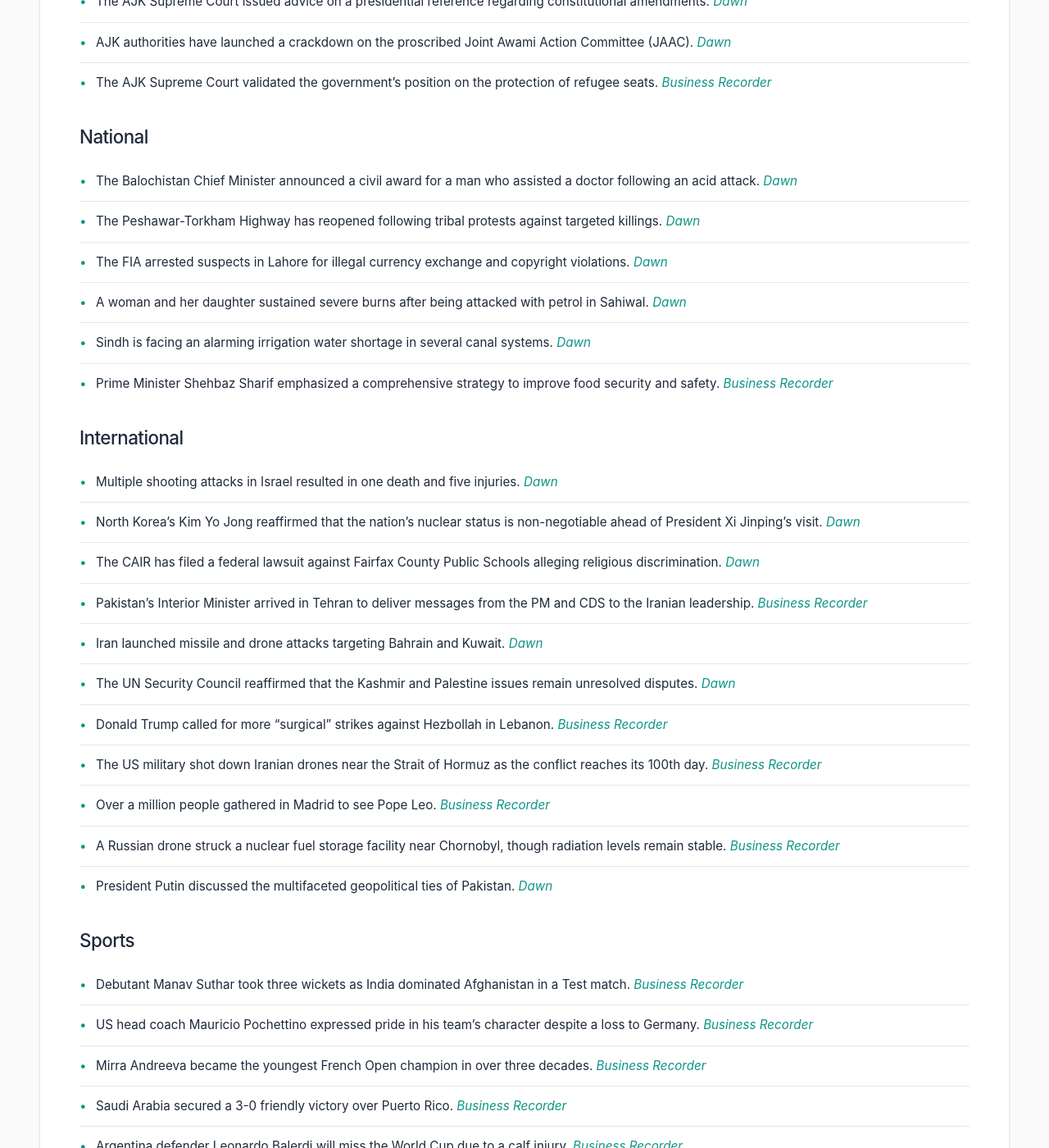
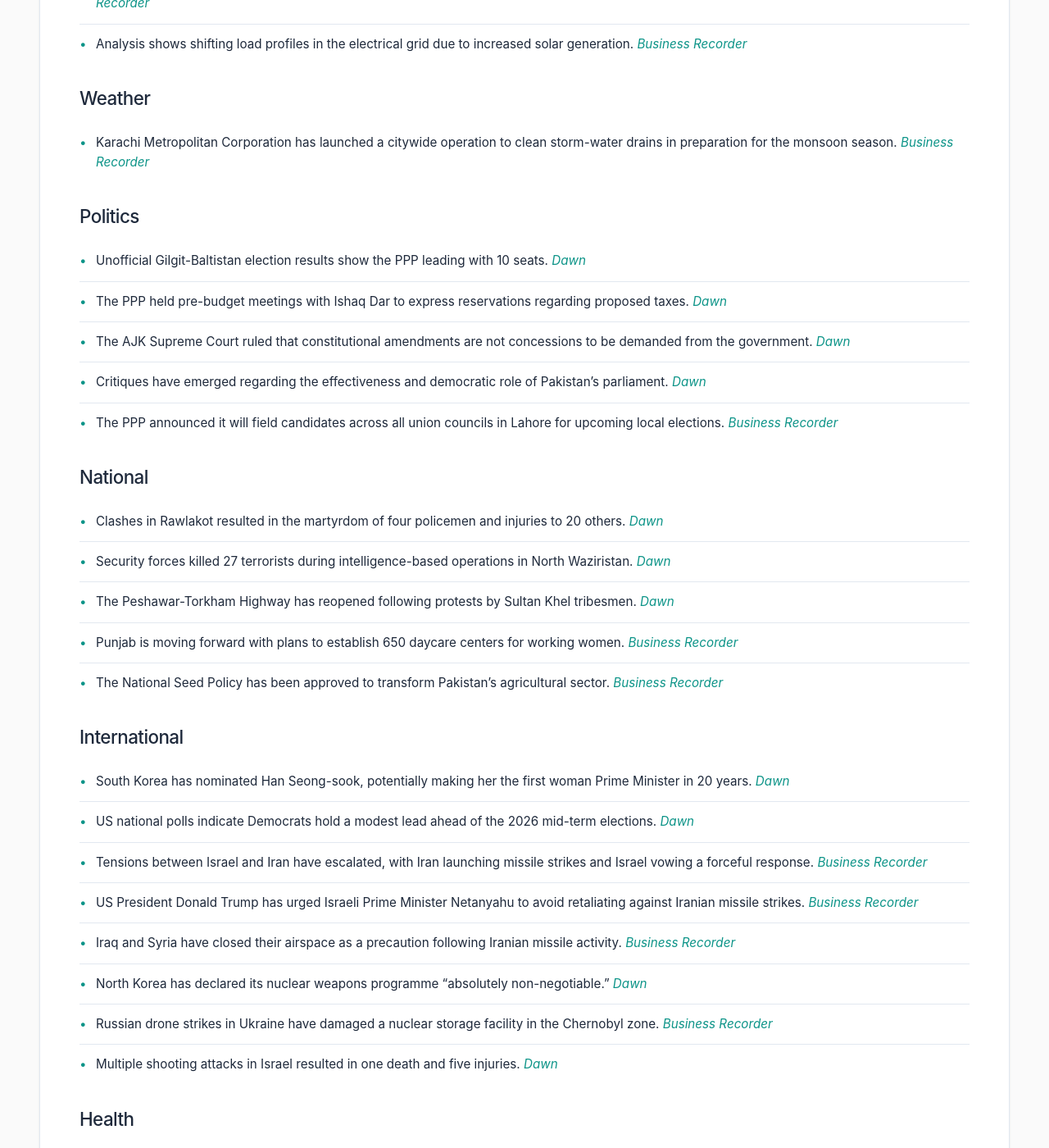
Before and after one commit to zsubzwary/news, a Jekyll site: the page built from en/index.md, in a window 1280 px wide and 1400 px high, scrolled down 1112 px. Shown: the whole window at 82% size. Built offline with Jekyll 4.4.1, drawn with Linux system fonts in a browser that asks for light colours; some web fonts are replaced; comment, search, counter and statistics services are not loaded; some of the changed text lies outside the part shown.

Commit message:
DateTime; 2026-06-08T04:03:53.524Z

```diff
--- a/en/index.md
+++ b/en/index.md
@@ -4,59 +4,56 @@ title: Pakistan News Briefing
 lang: en
 ---
 
-Published at: 07-Jun-2026 21:04PKT
+Published at: 08-Jun-2026 09:03PKT
 
 Time to read: 4 mins
 
 ### Economy
-- The poultry industry continues to grow despite high costs and market volatility. *[Dawn](https://www.dawn.com/news/2005767/poultry-industry-grows-at-consumers-cost)*
-- Manufacturers in the ceramic tile and glass industries oppose proposed import duty cuts. *[Dawn](https://www.dawn.com/news/2005766/manufacturers-of-tile-glass-oppose-import-duty-cuts)*
-- Global airlines have halved their 2026 profit forecasts due to fuel price shocks from Middle East conflicts. *[Business Recorder](https://www.brecorder.com/news/40424391/global-airlines-slash-2026-profit-forecast-on-fuel-shock-from-iran-war)*
-- OPEC+ has agreed to a fourth oil output quota increase amid supply crises. *[Business Recorder](https://www.brecorder.com/news/40424390/opec-agrees-fourth-oil-quota-hike-since-hormuz-closure)*
-- Israel’s ongoing multi-front war is incurring massive economic and social costs, reaching $138 billion. *[Dawn](https://www.dawn.com/news/2005853/israels-permanent-state-of-war-comes-with-economic-social-costs)*
-- Airlink Communication Limited has officially launched the Hisense brand in Pakistan. *[Business Recorder](https://www.brecorder.com/news/40424387/airlink-communication-limited-officially-launches-hisense-in-pakistan-marking-a-new-era-for-consumer-electronics-in-the-country)*
-- A new REIT-backed real estate opportunity has been presented at The Palms, Silk Gardens in Karachi. *[Business Recorder](https://www.brecorder.com/news/40424376/the-palms-at-silk-gardens-presents-a-strong-reit-backed-deal-estate-opportunity)*
+- The National Economic Council may revise federal and provincial development plans worth Rs4.715 trillion for the next fiscal year. *[Dawn](https://www.dawn.com/news/2006024/budget-2026-27-political-fiscal-reality-to-reshape-uplift-budget-as-nec-meets-today)*
+- The Oil and Gas Regulatory Authority (Ogra) is facing internal disarray following pricing investigations and the resignation of a member. *[Dawn](https://www.dawn.com/news/2006034/ogra-in-disarray-amid-pricing-probe-legal-challenges)*
+- OPEC+ has approved its fourth oil output quota hike in four months, despite supply crises caused by the US-Iran conflict. *[Dawn](https://www.dawn.com/news/2005888/opec-approves-fourth-oil-output-quota-hike-since-hormuz-closure)*
+- Pakistan's widening trade deficit points to deep-seated structural constraints rather than mere cyclical swings. *[Dawn](https://www.dawn.com/news/2005958/digging-deeper-into-deficit)*
+- The Pakistan Institute of Development Economics (PIDE) has called for a National Savings Mobilization Package to combat declining domestic savings. *[Business Recorder](https://www.brecorder.com/news/40424406/budget-fy2026-27-domestic-savings-decline-spurs-call-for-targeted-mobilisation-plan-pide)*
+- KPRA has successfully collected Rs156 million in revenue across the Mardan and Malakand regions. *[Business Recorder](https://www.brecorder.com/news/40424407/mardan-malakand-region-kpra-collects-rs156m-revenue)*
+- The Federation of Pakistan Chambers of Commerce & Industry (FPCCI) has rejected the new Punjab Infrastructure Development Cess, calling it double taxation. *[Business Recorder](https://www.brecorder.com/news/40424415/fpcci-rejects-punjab-infrastructure-development-cess)*
+- Fiscal deficit and illicit trade remain major challenges as the country seeks economic stabilization. *[Business Recorder](https://www.brecorder.com/news/40424411/fiscal-deficit-puts-illicit-trade-under-spotlight)*
+- Efforts to achieve debt re-profiling for CPEC contracts have yet to yield sufficient results. *[Business Recorder](https://www.brecorder.com/news/40424417/cpec-outcome)*
 
 ### Science & Technology
 - A top White House artificial intelligence policy adviser, Sriram Krishnan, has announced his departure. *[Dawn](https://www.dawn.com/news/2005854/white-house-ai-policy-adviser-krishnan-to-leave-position)*
+- The Punjab Safe Cities Authority (PSCA) has launched the "CM Punjab QR Panic Button System" to enhance public transport safety. *[Business Recorder](https://www.brecorder.com/news/40424413/psca-introduces-cm-punjab-qr-panic-button-system)*
+- Analysis shows shifting load profiles in the electrical grid due to increased solar generation. *[Business Recorder](https://www.brecorder.com/news/40424401/grid-is-learning-to-compete)*
+
+### Weather
+- Karachi Metropolitan Corporation has launched a citywide operation to clean storm-water drains in preparation for the monsoon season. *[Business Recorder](https://www.brecorder.com/news/40424404/mayor-orders-preparations-ahead-of-monsoon)*
 
 ### Politics
-- Bilawal Bhutto-Zardari plans to meet PM Shehbaz Sharif to resolve the political situation in AJK. *[Dawn](https://www.dawn.com/news/2005870/bilawal-says-will-meet-pm-shehbaz-over-ajk-situation-issues-to-be-resolved-through-talks)*
-- Polling for 24 seats of the Gilgit-Baltistan Legislative Assembly has concluded; unofficial results are being released. *[Dawn](https://www.dawn.com/news/2005670/polling-concludes-for-gilgit-baltistan-general-elections-on-24-seats)* *[ARY](https://arynews.tv/gba-23-unofficial-election-results-2026)*
-- The AJK Supreme Court issued advice on a presidential reference regarding constitutional amendments. *[Dawn](https://www.dawn.com/news/2005860/constitutional-amendment-not-a-concession-to-be-wrested-says-ajk-sc-on-presidential-reference)*
-- AJK authorities have launched a crackdown on the proscribed Joint Awami Action Committee (JAAC). *[Dawn](https://www.dawn.com/news/2005788/ajk-govt-cracks-down-on-jaac-after-imposition-of-ban)*
-- The AJK Supreme Court validated the government's position on the protection of refugee seats. *[Business Recorder](https://www.brecorder.com/news/40424389/ajk-sc-validates-govts-stance-on-refugee-seats-rejecting-politics-of-protests)*
+- Unofficial Gilgit-Baltistan election results show the PPP leading with 10 seats. *[Dawn](https://www.dawn.com/news/2005670/unofficial-results-show-ppp-leading-the-gb-race-with-victory-on-10-seats)*
+- The PPP held pre-budget meetings with Ishaq Dar to express reservations regarding proposed taxes. *[Dawn](https://www.dawn.com/news/2005897/ppp-shares-tax-related-reservations-in-pre-budget-meeting-with-dar-say-sources)*
+- The AJK Supreme Court ruled that constitutional amendments are not concessions to be demanded from the government. *[Dawn](https://www.dawn.com/news/2005860/constitutional-amendment-not-a-concession-to-be-wrested-says-ajk-sc-on-presidential-reference)*
+- Critiques have emerged regarding the effectiveness and democratic role of Pakistan's parliament. *[Dawn](https://www.dawn.com/news/2005999/is-parliament-effective)*
+- The PPP announced it will field candidates across all union councils in Lahore for upcoming local elections. *[Business Recorder](https://www.brecorder.com/news/40424414/local-bodies-elections-ppp-to-field-candidates-across-all-ucs-of-lahore-faisal)*
 
 ### National
-- The Balochistan Chief Minister announced a civil award for a man who assisted a doctor following an acid attack. *[Dawn](https://www.dawn.com/news/2005865/balochistan-cm-announces-civil-award-to-be-conferred-on-man-who-helped-female-doctor-after-acid-attack)*
-- The Peshawar-Torkham Highway has reopened following tribal protests against targeted killings. *[Dawn](https://www.dawn.com/news/2005858/peshawar-torkham-highway-reopens-after-protests-against-recent-targeted-attack)*
-- The FIA arrested suspects in Lahore for illegal currency exchange and copyright violations. *[Dawn](https://www.dawn.com/news/2005849/fia-arrests-2-in-lahore-over-illegal-currency-exchange-another-2-for-copyright-violations)*
-- A woman and her daughter sustained severe burns after being attacked with petrol in Sahiwal. *[Dawn](https://www.dawn.com/news/2005711/woman-daughter-set-ablaze-by-husband-brother-in-law-in-sahiwal)*
-- Sindh is facing an alarming irrigation water shortage in several canal systems. *[Dawn](https://www.dawn.com/news/2005737/irrigation-water-shortage-in-sindh-reaches-alarming-level)*
-- Prime Minister Shehbaz Sharif emphasized a comprehensive strategy to improve food security and safety. *[Business Recorder](https://www.brecorder.com/news/40424381/pakistan-pursuing-comprehensive-strategy-to-strengthen-food-security-food-safety-pm-shehbaz)*
+- Clashes in Rawlakot resulted in the martyrdom of four policemen and injuries to 20 others. *[Dawn](https://www.dawn.com/news/2006025/four-cops-martyred-20-injured-as-ajk-protest-spirals)*
+- Security forces killed 27 terrorists during intelligence-based operations in North Waziristan. *[Dawn](https://www.dawn.com/news/2005890/27-terrorists-killed-in-north-waziristan-ibos-ispr)*
+- The Peshawar-Torkham Highway has reopened following protests by Sultan Khel tribesmen. *[Dawn](https://www.dawn.com/news/2005858/peshawar-torkham-highway-reopens-after-protests-against-recent-targeted-attack)*
+- Punjab is moving forward with plans to establish 650 daycare centers for working women. *[Business Recorder](https://www.brecorder.com/news/40424409/promise-of-daycare-centres-being-fulfilled-across-punjab-cm)*
+- The National Seed Policy has been approved to transform Pakistan's agricultural sector. *[Business Recorder](https://www.brecorder.com/news/40424410/uaf-vc-congratulates-minister-on-approval-of-national-seed-policy)*
 
 ### International
+- South Korea has nominated Han Seong-sook, potentially making her the first woman Prime Minister in 20 years. *[Dawn](https://www.dawn.com/news/2006012/south-korea-names-first-woman-pm-in-20-years)*
+- US national polls indicate Democrats hold a modest lead ahead of the 2026 mid-term elections. *[Dawn](https://www.dawn.com/news/2006017/democrats-hold-early-lead-ahead-of-mid-terms)*
+- Tensions between Israel and Iran have escalated, with Iran launching missile strikes and Israel vowing a forceful response. *[Business Recorder](https://www.brecorder.com/news/40424481/israel-military-chief-vows-to-strike-iran-with-force-as-soon-as-greenlight-is-given)*
+- US President Donald Trump has urged Israeli Prime Minister Netanyahu to avoid retaliating against Iranian missile strikes. *[Business Recorder](https://www.brecorder.com/news/40424482/trump-says-will-urge-netanyahu-not-to-retaliate-against-iranian-missiles-axios)*
+- Iraq and Syria have closed their airspace as a precaution following Iranian missile activity. *[Business Recorder](https://www.brecorder.com/news/40424479/iraq-syria-close-airspace-after-iran-attacks-israel)*
+- North Korea has declared its nuclear weapons programme "absolutely non-negotiable." *[Dawn](https://www.dawn.com/news/2005845/north-korea-nuclear-programme-absolutely-non-negotiable-kim-jong-uns-sister)*
+- Russian drone strikes in Ukraine have damaged a nuclear storage facility in the Chernobyl zone. *[Business Recorder](https://www.brecorder.com/news/40424424/russian-strikes-kill-four-damage-nuclear-storage-facility)*
 - Multiple shooting attacks in Israel resulted in one death and five injuries. *[Dawn](https://www.dawn.com/news/2005859/one-killed-5-wounded-in-israel-shooting-attacks-suspect-dead)*
-- North Korea's Kim Yo Jong reaffirmed that the nation's nuclear status is non-negotiable ahead of President Xi Jinping's visit. *[Dawn](https://www.dawn.com/news/2005845/north-korea-nuclear-programme-absolutely-non-negotiable-kim-jong-uns-sister)*
-- The CAIR has filed a federal lawsuit against Fairfax County Public Schools alleging religious discrimination. *[Dawn](https://www.dawn.com/news/2005851/muslim-rights-group-cair-sues-virginia-schools-over-student-suspensions)*
-- Pakistan's Interior Minister arrived in Tehran to deliver messages from the PM and CDS to the Iranian leadership. *[Business Recorder](https://www.brecorder.com/news/40424383/naqvi-arrives-in-tehran-with-messages-from-pm-field-marshal-munir-amid-regional-tensions)*
-- Iran launched missile and drone attacks targeting Bahrain and Kuwait. *[Dawn](https://www.dawn.com/news/2005792/us-iran-trade-blows-as-gulf-allies-targeted)*
-- The UN Security Council reaffirmed that the Kashmir and Palestine issues remain unresolved disputes. *[Dawn](https://www.dawn.com/news/2005763/un-affirms-kashmir-and-palestine-are-unresolved-disputes)*
-- Donald Trump called for more "surgical" strikes against Hezbollah in Lebanon. *[Business Recorder](https://www.brecorder.com/news/40424392/trump-urges-more-surgical-strikes-against-hezbollah-nbc)*
-- The US military shot down Iranian drones near the Strait of Hormuz as the conflict reaches its 100th day. *[Business Recorder](https://www.brecorder.com/news/40424388/us-says-shot-down-iran-drones-as-war-reaches-100th-day)*
-- Over a million people gathered in Madrid to see Pope Leo. *[Business Recorder](https://www.brecorder.com/news/40424386/more-than-a-million-line-madrid-streets-to-see-pope-leo)*
-- A Russian drone struck a nuclear fuel storage facility near Chornobyl, though radiation levels remain stable. *[Business Recorder](https://www.brecorder.com/news/40424384/russian-drone-hit-nuclear-fuel-storage-facility-near-chornobyl-ukraine-says)*
-- President Putin discussed the multifaceted geopolitical ties of Pakistan. *[Dawn](https://www.dawn.com/news/2005806/putins-pakistan-puzzle)*
 
-### Sports
-- Debutant Manav Suthar took three wickets as India dominated Afghanistan in a Test match. *[Business Recorder](https://www.brecorder.com/news/40424385/debutant-suthar-takes-three-wickets-as-india-dominate-afghanistan-test)*
-- US head coach Mauricio Pochettino expressed pride in his team's character despite a loss to Germany. *[Business Recorder](https://www.brecorder.com/news/40424382/pochettino-happy-with-us-response-despite-loss-to-germany)*
-- Mirra Andreeva became the youngest French Open champion in over three decades. *[Business Recorder](https://www.brecorder.com/news/40424380/a-star-is-born-as-andreeva-eases-into-grand-slam-winners-club)*
-- Saudi Arabia secured a 3-0 friendly victory over Puerto Rico. *[Business Recorder](https://www.brecorder.com/news/40424379/saudi-arabia-beat-puerto-rico-3-0-after-weather-delay-in-first-win-under-donis)*
-- Argentina defender Leonardo Balerdi will miss the World Cup due to a calf injury. *[Business Recorder](https://www.brecorder.com/news/40424377/argentinas-balerdi-out-of-world-cup-with-calf-injury)*
-- England defeated New Zealand by 115 runs in the first Test at Lord’s. *[Business Recorder](https://www.brecorder.com/news/40424374/england-beat-new-zealand-by-115-runs-in-first-test)*
+### Health
+- Doctors in Quetta have announced an indefinite strike following a heinous acid attack on a female colleague. *[Dawn](https://www.dawn.com/news/2006036/doctors-go-on-strike-in-quetta-over-heinous-acid-attack)*
+- The Medical Superintendent of Civil Hospital Karachi met with the Karachi Press Club to discuss healthcare challenges for journalists. *[Business Recorder](https://www.brecorder.com/news/40424405/chk-ms-visits-kpc-pledges-better-facilities-for-journalists)*
 
 ### Other
-- An analysis of the top 5 sprites in Fortnite Chapter 7 Season 3. *[ARY](https://arynews.tv/fortnite-chapter-7-season-3-top-5-best-sprites-ranked-how-they-change-your-gameplay)*
-- Zendaya hinted at upcoming major movie projects involving her and Tom Holland. *[ARY](https://arynews.tv/zendaya-drops-subtle-hint-at-her-and-fiance-tom-hollands-massive-upcoming-movies)*
-- Ariana Grande delivered an emotional performance during her tour kickoff in Oakland. *[ARY](https://arynews.tv/ariana-breaks-down-in-tears-during-emotional-eternal-sunshine-tour-kickoff-in-oakland)*
+- The Punjab Horticulture Authority (PHA) has appointed "Tree Officers" to oversee tree protection and regulation. *[Business Recorder](https://www.brecorder.com/news/40424412/pha-appoints-tree-officers)*
```
